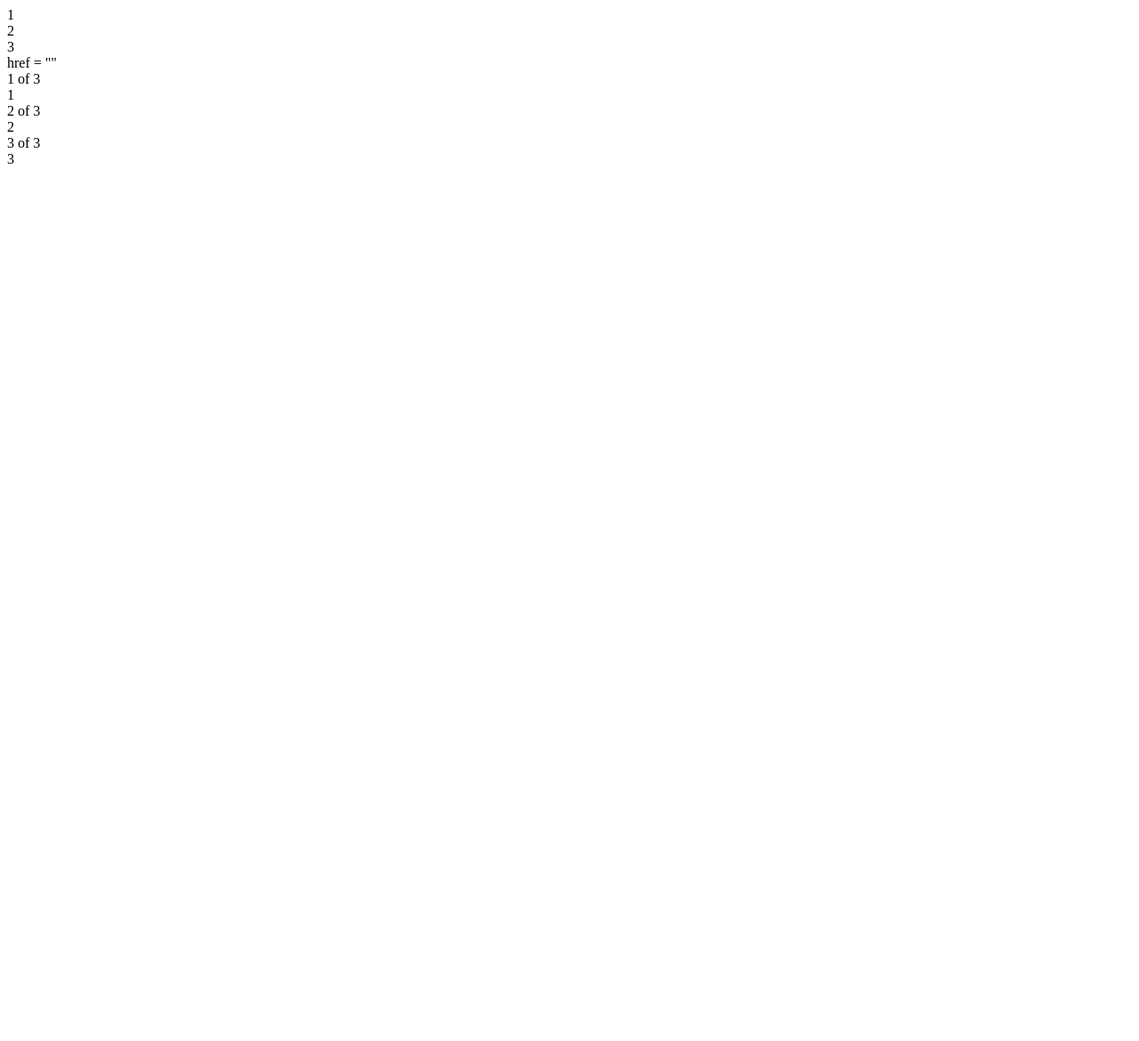
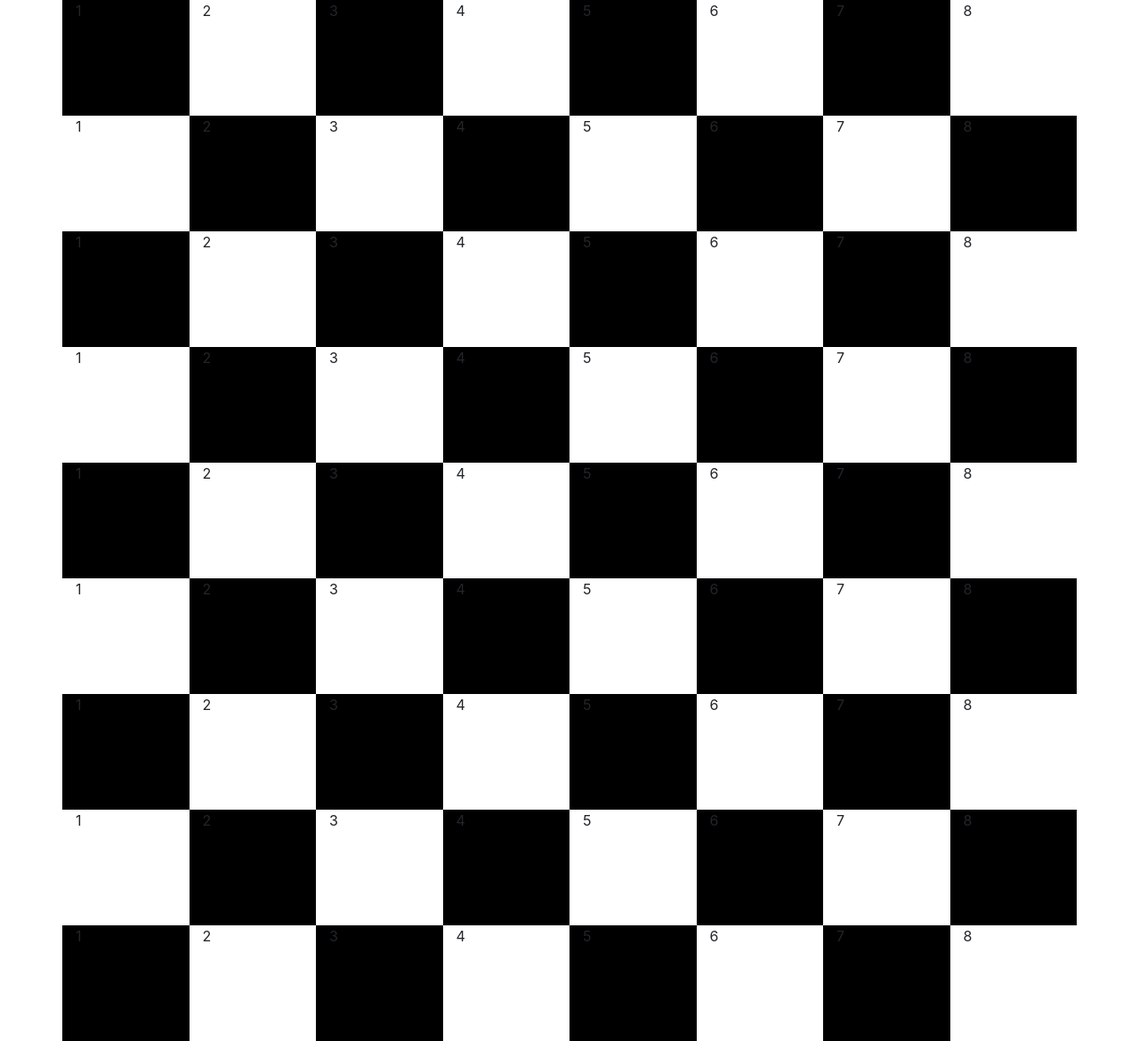
Before and after one commit to Jacquelin2001/Tablero, a plain HTML site: page TableroAjedrez.html in a window 1280 px wide. Shown: the whole page at 89% size. Before the commit the page ends 800 px from the top, so only its background shows below. Drawn offline with nearby package versions, Linux system fonts and the light colour scheme.

Commit message:
Update TableroAjedrez.html

```diff
--- a/TableroAjedrez.html
+++ b/TableroAjedrez.html
@@ -1,31 +1,114 @@
 <!DOCTYPE html>
 <html>
 <head>
+	<meta charset="utf-8">
 	<title>Tablero</title>
+	<link rel="stylesheet" type="text/css" href="css/bootstrap.css">
 </head>
 <body>
-
+    <div class="container">
+    	<div class="row">
+    		<div class="col-sm cuadro">1</div>
+    		<div class="col-sm cuadro1">2</div>
+    		<div class="col-sm cuadro">3</div>
+    		<div class="col-sm cuadro1">4</div>
+    		<div class="col-sm cuadro">5</div>
+    		<div class="col-sm cuadro1">6</div>
+    		<div class="col-sm cuadro">7</div>
+    		<div class="col-sm cuadro1">8</div>
+    	</div>
+    	<div class="row">
+    		<div class="col-sm cuadro1">1</div>
+    		<div class="col-sm cuadro">2</div>
+    		<div class="col-sm cuadro1">3</div>
+    		<div class="col-sm cuadro">4</div>
+    		<div class="col-sm cuadro1">5</div>
+    		<div class="col-sm cuadro">6</div>
+    		<div class="col-sm cuadro1">7</div>
+    		<div class="col-sm cuadro">8</div>
+    	</div>
+    	<div class="row">
+    		<div class="col-sm cuadro">1</div>
+    		<div class="col-sm cuadro1">2</div>
+    		<div class="col-sm cuadro">3</div>
+    		<div class="col-sm cuadro1">4</div>
+    		<div class="col-sm cuadro">5</div>
+    		<div class="col-sm cuadro1">6</div>
+    		<div class="col-sm cuadro">7</div>
+    		<div class="col-sm cuadro1">8</div>
+    	</div>
+    	<div class="row">
+    		<div class="col-sm cuadro1">1</div>
+    		<div class="col-sm cuadro">2</div>
+    		<div class="col-sm cuadro1">3</div>
+    		<div class="col-sm cuadro">4</div>
+    		<div class="col-sm cuadro1">5</div>
+    		<div class="col-sm cuadro">6</div>
+    		<div class="col-sm cuadro1">7</div>
+    		<div class="col-sm cuadro">8</div>
+    	</div>
+    	<div class="row">
+    		<div class="col-sm cuadro">1</div>
+    		<div class="col-sm cuadro1">2</div>
+    		<div class="col-sm cuadro">3</div>
+    		<div class="col-sm cuadro1">4</div>
+    		<div class="col-sm cuadro">5</div>
+    		<div class="col-sm cuadro1">6</div>
+    		<div class="col-sm cuadro">7</div>
+    		<div class="col-sm cuadro1">8</div>
+    	</div>
+    	<div class="row">
+    		<div class="col-sm cuadro1">1</div>
+    		<div class="col-sm cuadro">2</div>
+    		<div class="col-sm cuadro1">3</div>
+    		<div class="col-sm cuadro">4</div>
+    		<div class="col-sm cuadro1">5</div>
+    		<div class="col-sm cuadro">6</div>
+    		<div class="col-sm cuadro1">7</div>
+    		<div class="col-sm cuadro">8</div>
+    	</div>
+    	<div class="row">
+    		<div class="col-sm cuadro">1</div>
+    		<div class="col-sm cuadro1">2</div>
+    		<div class="col-sm cuadro">3</div>
+    		<div class="col-sm cuadro1">4</div>
+    		<div class="col-sm cuadro">5</div>
+    		<div class="col-sm cuadro1">6</div>
+    		<div class="col-sm cuadro">7</div>
+    		<div class="col-sm cuadro1">8</div>
+    	</div>
+    	<div class="row">
+    		<div class="col-sm cuadro1">1</div>
+    		<div class="col-sm cuadro">2</div>
+    		<div class="col-sm cuadro1">3</div>
+    		<div class="col-sm cuadro">4</div>
+    		<div class="col-sm cuadro1">5</div>
+    		<div class="col-sm cuadro">6</div>
+    		<div class="col-sm cuadro1">7</div>
+    		<div class="col-sm cuadro">8</div>
+    	</div>
+    	<div class="row">
+    		<div class="col-sm cuadro">1</div>
+    		<div class="col-sm cuadro1">2</div>
+    		<div class="col-sm cuadro">3</div>
+    		<div class="col-sm cuadro1">4</div>
+    		<div class="col-sm cuadro">5</div>
+    		<div class="col-sm cuadro1">6</div>
+    		<div class="col-sm cuadro">7</div>
+    		<div class="col-sm cuadro1">8</div>
+    	</div>
+    	<style type="text/css">
+     		.cuadro{
+    			background-color: black;
+    			width: 100px;
+    			height: 130px;
+    		}
+    		.cuadro1{
+    			background-color: white;
+    			width: 100px;
+    			height: 130px;
+    		}
+    	</style>
+    </div>
 </body>
 </html>
-<div class="container">
-<div class="row">
-	<div class="col-sm">1</div>
-	<div class="col-sm">2</div>
-	<div class="col-sm">3</div>
-</div>
-<link rel="stylesheet"> href = ""
-<div class "container" id="Tablero">
-	<div class = "row">
-		<div class = "col">
-		 1 of 3
-		</div>
-		<div class = "col-sm-2">1</div>
-		<div class = "col">
-		 2 of 3
-		</div>
-		<div class = "col-sm-2">2</div>
-		<div class = "col">
-		 3 of 3
-		</div>
-		<div class = "col-sm-2">3</div>
-	</div>
```
